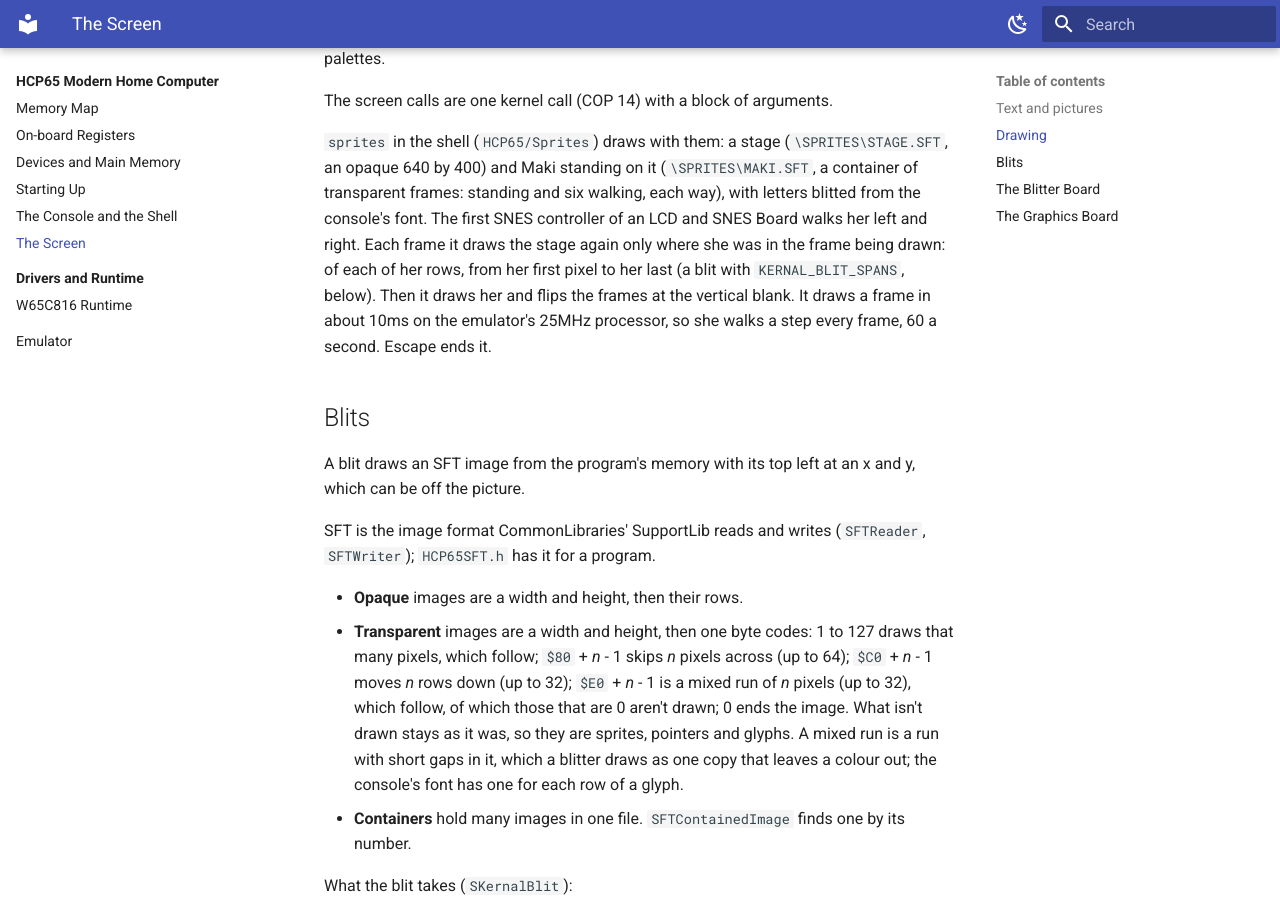
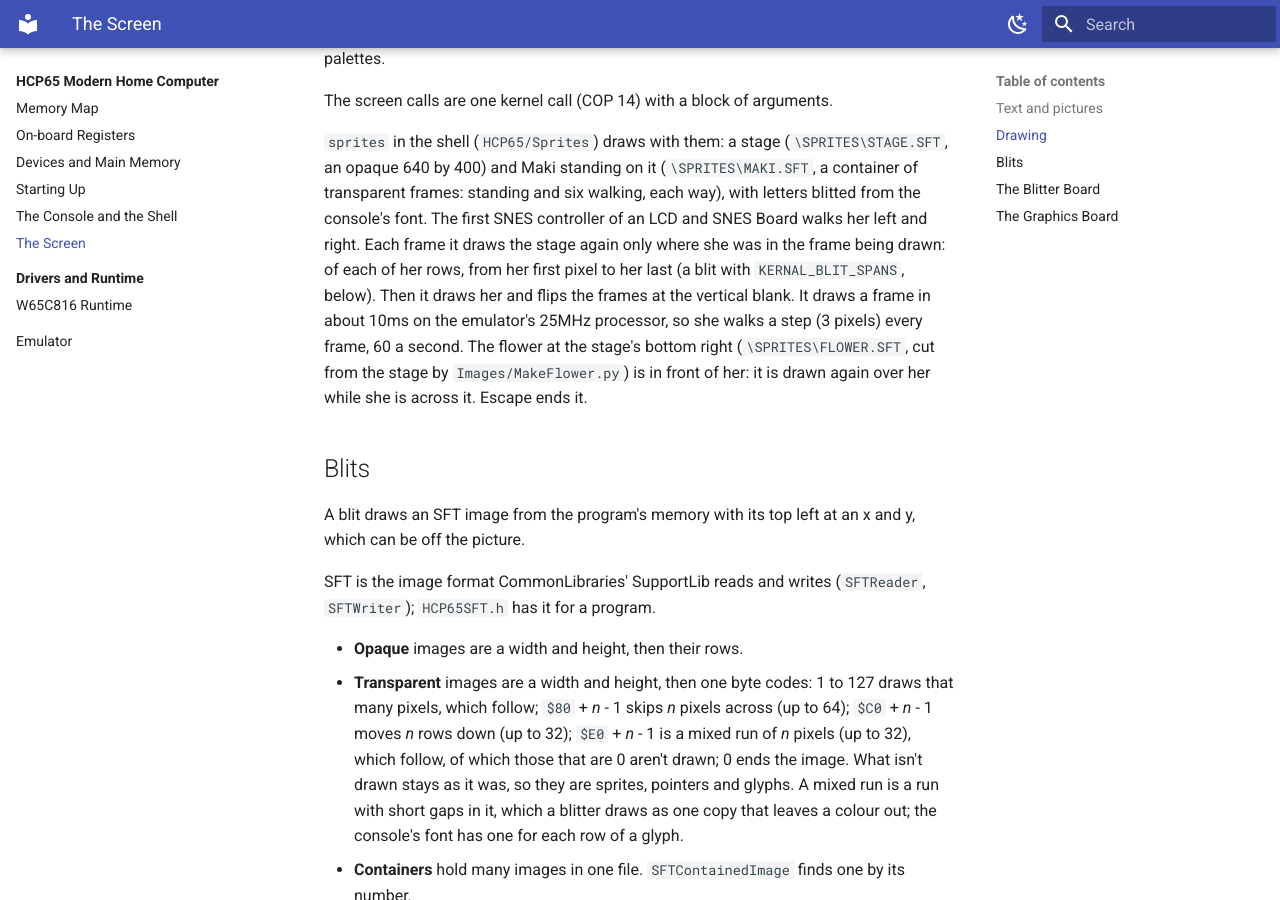
Before and after one commit to andrewpaterson/HCP65, an MkDocs documentation site: the page built from Website/docs/hcp65/screen.md, in a window 1280 px wide and 900 px high, scrolled down 1330 px. Built offline with MkDocs 1.6.1 and Material for MkDocs 9.7.7, drawn with Linux system fonts in a browser that asks for light colours; plug-ins that fetch from the network failed and are left out.

Commit message:
Maki walks 3 pixels a step, stopping at the stage's edges.

```diff
--- a/Website/docs/hcp65/screen.md
+++ b/Website/docs/hcp65/screen.md
@@ -41,8 +41,10 @@ standing and six walking, each way), with letters blitted from the console's fon
 controller of an LCD and SNES Board walks her left and right.  Each frame it draws the stage again
 only where she was in the frame being drawn: of each of her rows, from her first pixel to her last
 (a blit with `KERNAL_BLIT_SPANS`, below).  Then it draws her and flips the frames at the vertical
-blank.  It draws a frame in about 10ms on the emulator's 25MHz processor, so she walks a step every
-frame, 60 a second.  Escape ends it.
+blank.  It draws a frame in about 10ms on the emulator's 25MHz processor, so she walks a step (3
+pixels) every frame, 60 a second.  The flower at the stage's bottom right
+(`\SPRITES\FLOWER.SFT`, cut from the stage by `Images/MakeFlower.py`) is in front of her: it is
+drawn again over her while she is across it.  Escape ends it.
 
 ## Blits
 
```
Also changed, not shown: 1 other file.
